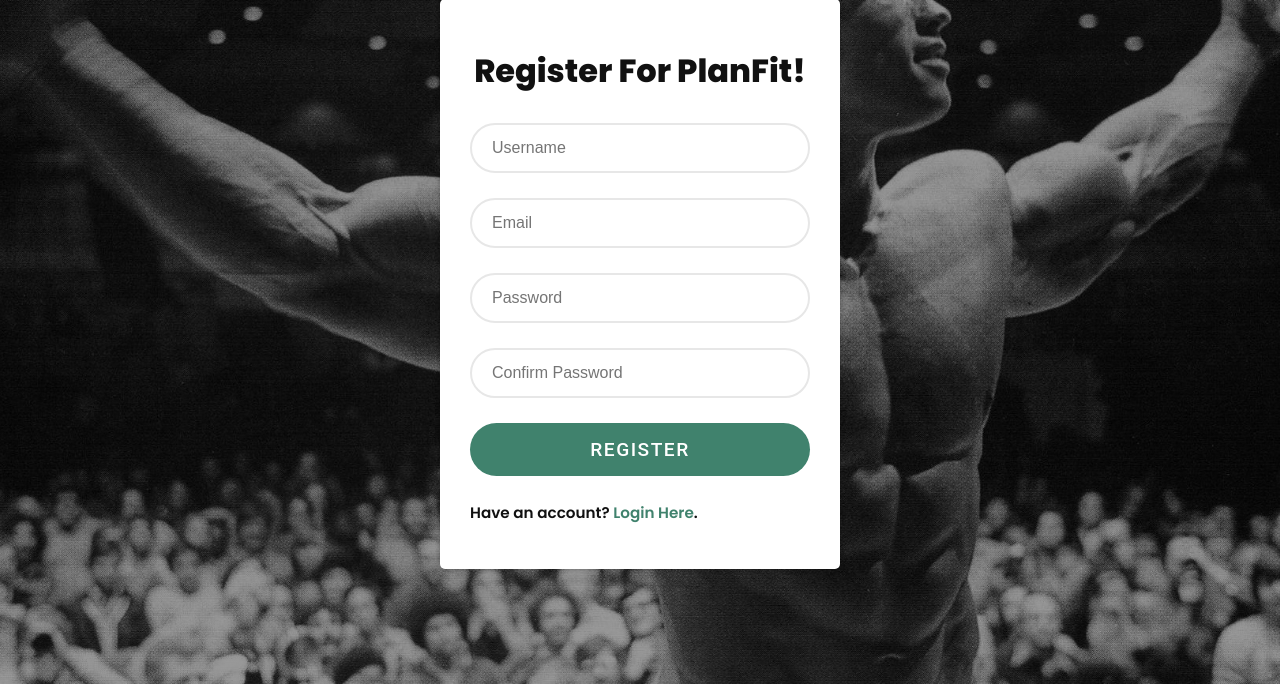
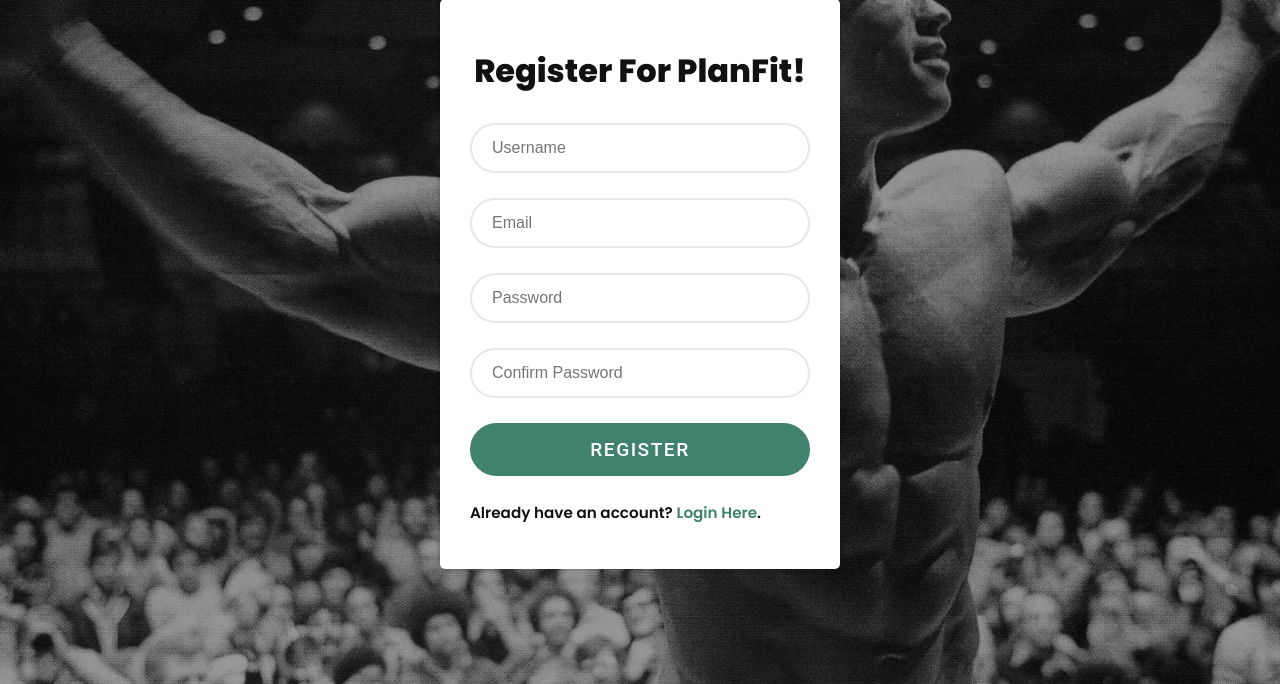
Before and after one commit to Mohammed-Razzak/Final-project, a PHP site: page /register.php in a window 1280 px wide. Shown: the part 116-800 px from the top of the page. Run offline with PHP 8.4, Linux system fonts and the light colour scheme; data that the repository does not hold is empty.

Commit message:
Small changes

```diff
--- a/register.php
+++ b/register.php
@@ -74,7 +74,7 @@
 			<div class="input-group">
 				<button name="submit" class="btn">Register</button>
 			</div>
-			<p class="login-register-text">Have an account? <a href="index.php">Login Here</a>.</p>
+			<p class="login-register-text">Already have an account? <a href="index.php">Login Here</a>.</p>
 		</form>
 	</div>
 </body>
```
Also changed, not shown: style.css (+1 -153 lines), welcome.php (+2 -29 lines).
